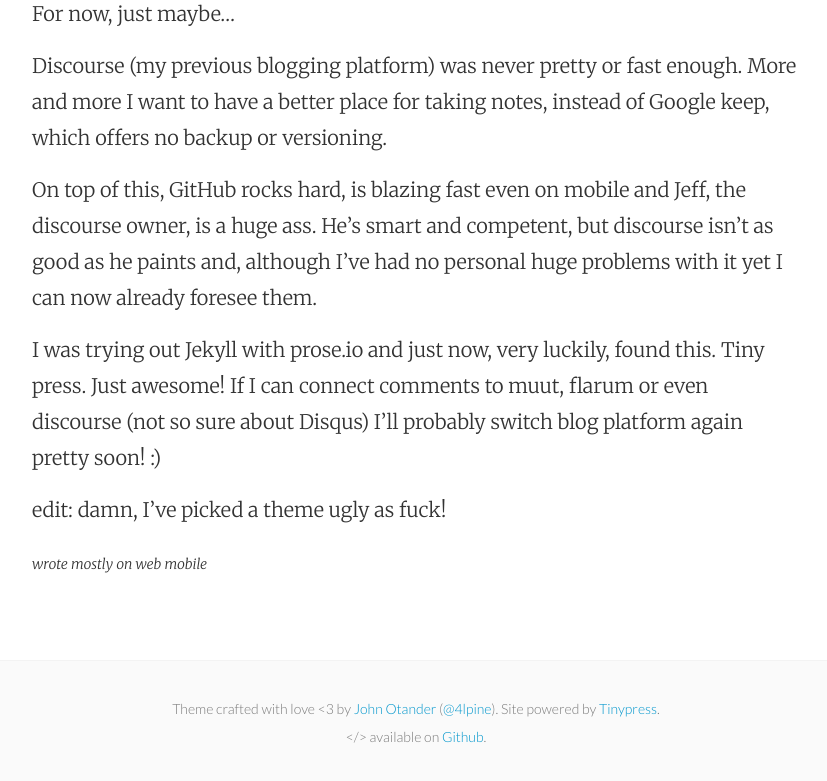
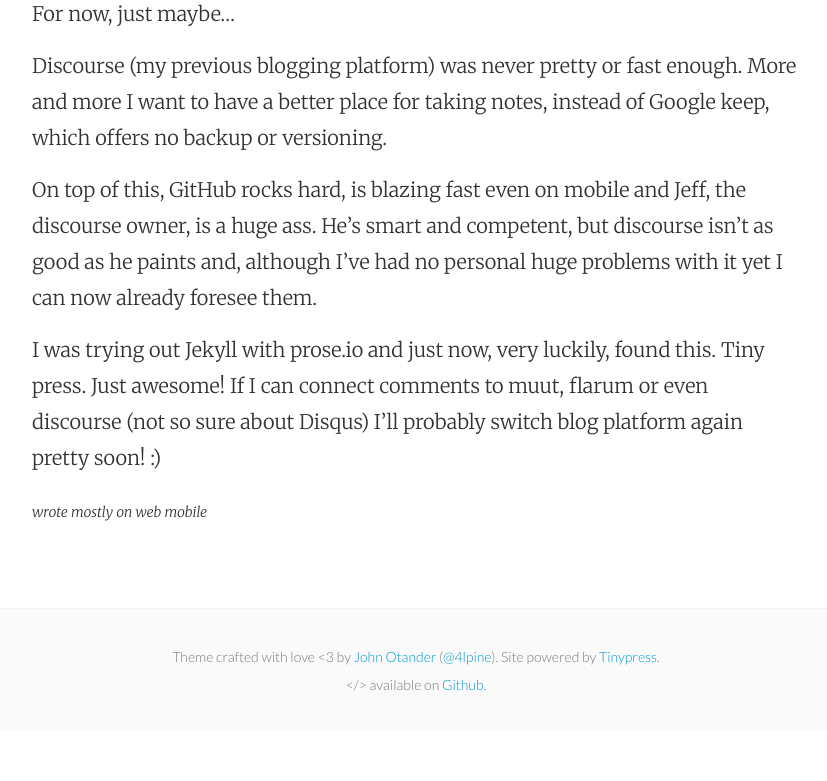
Before and after one commit to cauerego/cauerego.github.io, a Jekyll site: the page built from _posts/2015-12-25-new-blog-platform-once-again.markdown, in a window 1280 px wide. Shown: the part 1106-1887 px from the top of the page, without its empty margins (224-1051 px from the left). Built offline with Jekyll 4.4.1, drawn with Linux system fonts in a browser that asks for light colours; after the commit the page ends 1835 px from its top, so only the background shows below that.

Commit message:
Post update: New blog platform once again?

```diff
--- a/_posts/2015-12-25-new-blog-platform-once-again.markdown
+++ b/_posts/2015-12-25-new-blog-platform-once-again.markdown
@@ -13,6 +13,4 @@
 
 I was trying out Jekyll with prose.io and just now, very luckily, found this. Tiny press. Just awesome! If I can connect comments to muut, flarum or even discourse (not so sure about Disqus) I'll probably switch blog platform again pretty soon! :)
 
-edit: damn, I've picked a theme ugly as fuck!
-
 <small>*wrote mostly on web mobile*</small>
```
